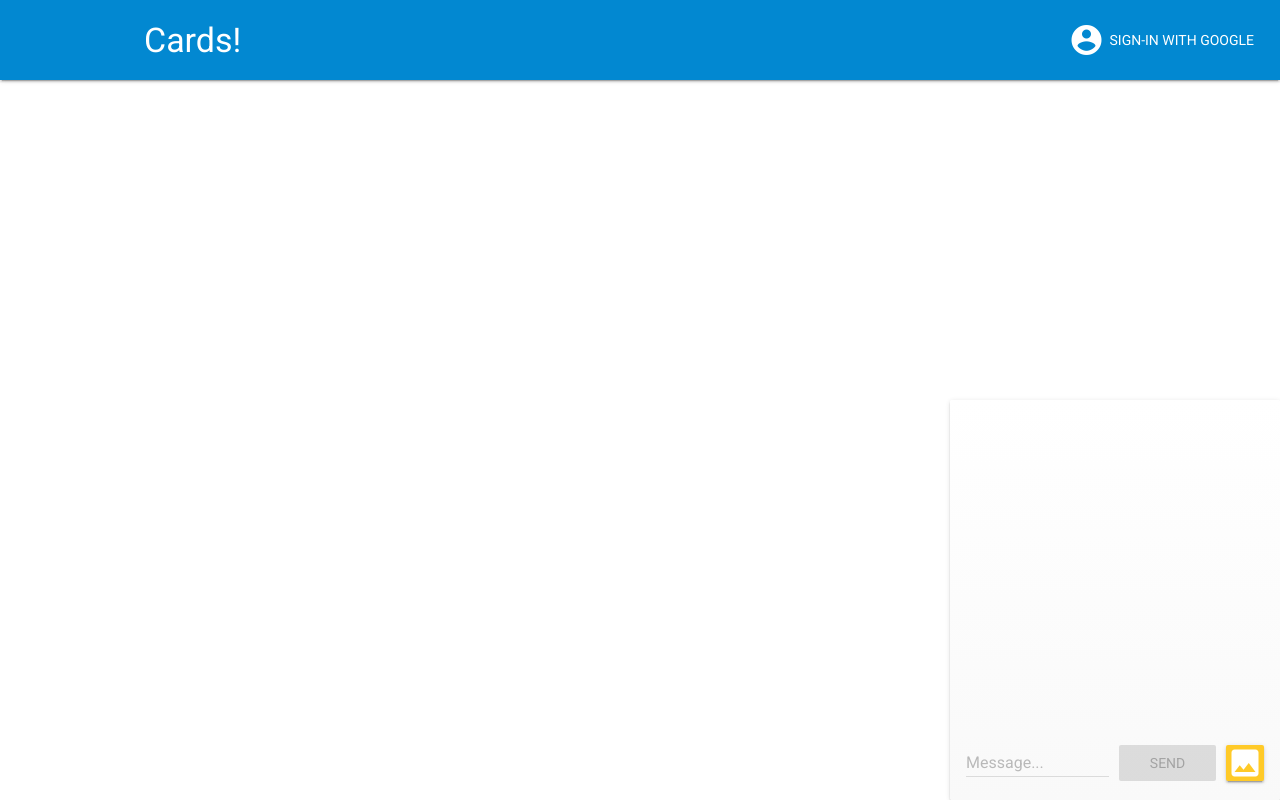
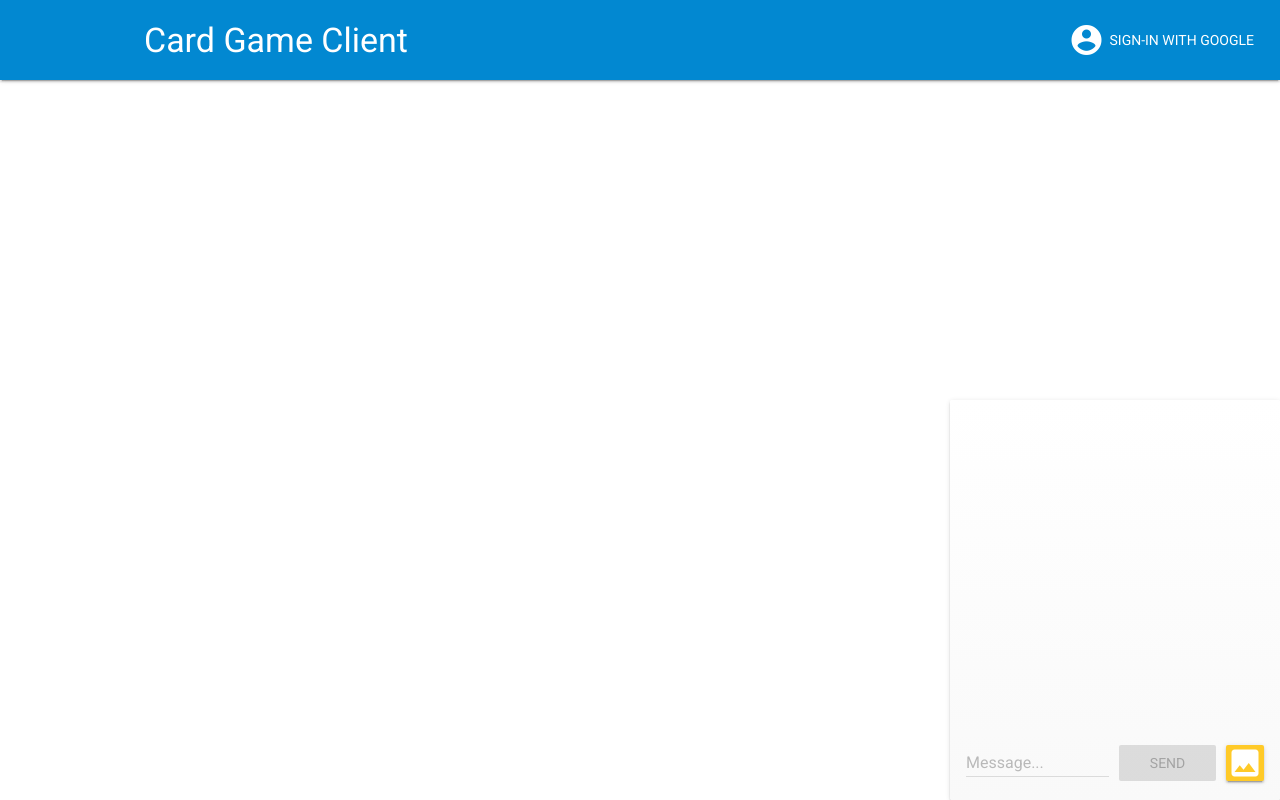
Before and after one commit to aditya-arjun/CardGameClient, a plain HTML site: page public/game.html in a window 1280 px wide. Drawn offline with nearby package versions, Linux system fonts and the light colour scheme; no server answers.

Commit message:
Changed names to Card Game Client

```diff
--- a/public/game.html
+++ b/public/game.html
@@ -5,7 +5,7 @@
   <meta http-equiv="X-UA-Compatible" content="IE=edge">
   <meta name="description" content="Game Page">
   <meta name="viewport" content="width=device-width, initial-scale=1.0">
-  <title>Friendly Chat</title>
+  <title>Card Game Client</title>
 
   <!-- Disable tap highlight on IE -->
   <meta name="msapplication-tap-highlight" content="no">
@@ -38,7 +38,7 @@
     <header id="top-header" class="mdl-layout__header mdl-color-text--white mdl-color--light-blue-700">
       <div class="mdl-cell mdl-cell--12-col mdl-cell--12-col-tablet mdl-grid">
         <div class="mdl-layout__header-row mdl-cell mdl-cell--12-col mdl-cell--12-col-tablet mdl-cell--12-col-desktop">
-          <h3><!-- <i class="material-icons">chat_bubble_outline</i> --> Cards!</h3>
+          <h3><!-- <i class="material-icons">chat_bubble_outline</i> --> Card Game Client</h3>
         </div>
         <div id="user-container">
           <div hidden id="user-pic"></div>
```
Also changed, not shown: public/index.html (+2 -2 lines).
